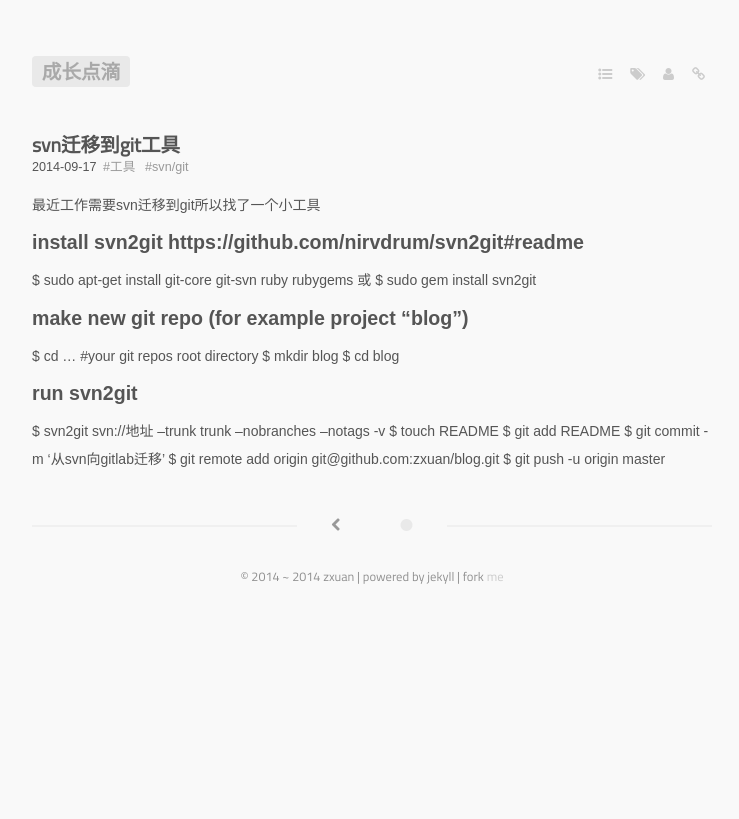
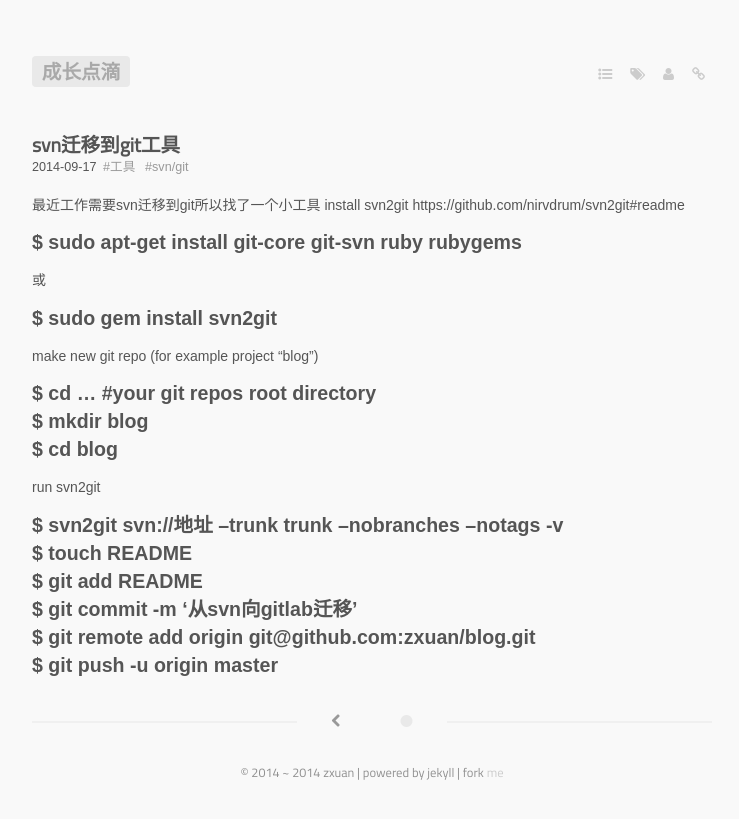
Before and after one commit to zxuan/blog, a Jekyll site: the page built from _posts/2014-09-17-svn迁移到git工具.markdown, in a window 1280 px wide. Shown: the top 819 px of the page, without its empty margins (268-1007 px from the left). Built offline with Jekyll 4.4.1, drawn with Linux system fonts in a browser that asks for light colours; some web fonts are replaced; Markdown is read by kramdown in place of the engine named in the settings.

```diff
--- a/_posts/2014-09-17-svn迁移到git工具.markdown
+++ b/_posts/2014-09-17-svn迁移到git工具.markdown
@@ -8,22 +8,22 @@ tags:
 ---
 
 最近工作需要svn迁移到git所以找了一个小工具
-#install svn2git https://github.com/nirvdrum/svn2git#readme
-$ sudo apt-get install git-core git-svn ruby rubygems
+install svn2git https://github.com/nirvdrum/svn2git#readme
+#$ sudo apt-get install git-core git-svn ruby rubygems
 或
-$ sudo gem install svn2git
+#$ sudo gem install svn2git
 
 
-# make new git repo (for example project "blog")
-$ cd ... #your git repos root directory
-$ mkdir blog
-$ cd blog
+make new git repo (for example project "blog")
+#$ cd ... #your git repos root directory
+#$ mkdir blog
+#$ cd blog
 
 
-# run svn2git
-$ svn2git svn://地址 --trunk trunk --nobranches --notags -v
-$ touch README
-$ git add README
-$ git commit -m '从svn向gitlab迁移'
-$ git remote add origin git@github.com:zxuan/blog.git
-$ git push -u origin master
+run svn2git
+#$ svn2git svn://地址 --trunk trunk --nobranches --notags -v
+#$ touch README
+#$ git add README
+#$ git commit -m '从svn向gitlab迁移'
+#$ git remote add origin git@github.com:zxuan/blog.git
+#$ git push -u origin master
```
